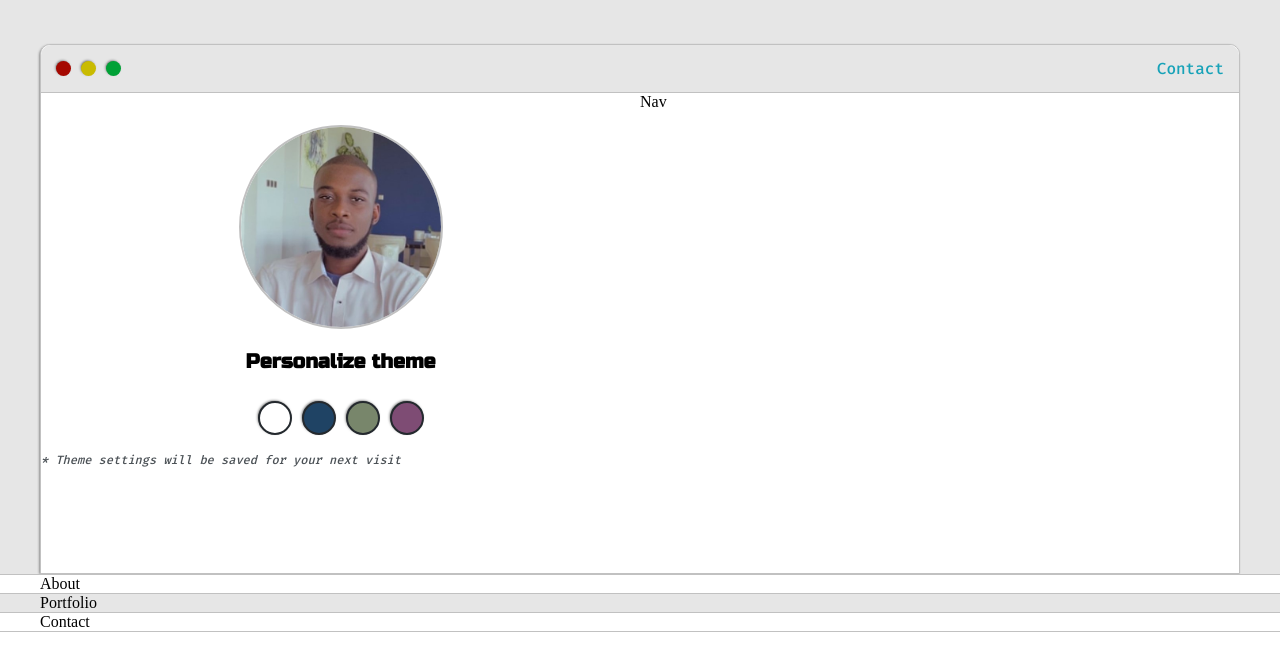
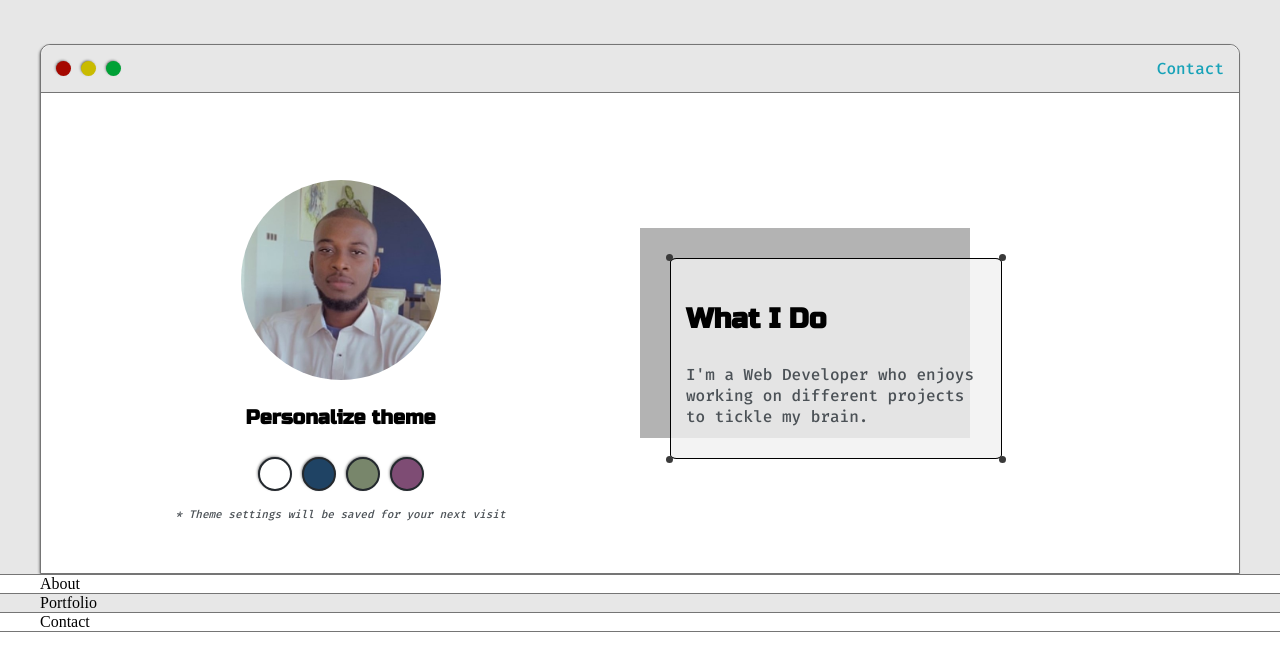
Before and after one commit to khalidadamu/aws-Portfolio, a plain HTML site: page index.html in a window 1280 px wide. Shown: the part 116-782 px from the top of the page. Drawn offline with Linux system fonts and the light colour scheme.

Commit message:
compelete about me section

```diff
--- a/default.css
+++ b/default.css
@@ -1,13 +1,16 @@
 :root{
-     --mainColor: #e6e6e6;
+     --mainColor: #e7e7e7;
      --secondaryColor: #fff;
 
-     --borderColor:#c1c1c1;
+     --borderColor:#757575;
 
      --mainText: black;
      --secondaryText: #4b5156;
 
      --themeDotBorder:#24292e;
+
+     --previewBg: rgba(241, 241, 241, 0.8);
+     --previewShadow: #b3b3b3;
 }
 
 html,body {
@@ -156,6 +159,8 @@ padding: 10px;
 
 .left-colum {
      grid-area: left-colum;
+     padding-top: 50px;
+     padding-bottom: 50px;
 
 
 }
@@ -165,7 +170,7 @@ padding: 10px;
      height: 200px;
      width: 200px;
      object-fit: cover;
-     border: 2px solid var(--borderColor);
+     border: 5px solid rgb(255, 255, 255);
      border-radius: 50%;
      margin-top: 2em;
 }
@@ -210,19 +215,87 @@ padding: 10px;
 }
 
 #settings-note{
-     font-size: 12px;
+     font-size: 11px;
      font-style: italic;
+     text-align: center;
 
 }
 
 .right-colum {
      grid-area: right-colum;
+     display: grid;
+     align-content: center;
 
+     padding-top: 50px;
+     padding-bottom: 50px;
 
 }
+
+#preview-shadow {
+background-color: var(--previewShadow);
+width: 300px;
+height: 180px;
+padding-left: 30px;
+padding-top: 30px;
+
+}
+.preview {
+     width: 300px;
+     border: 1.5px solid #000000 ;
+     background-color: var(--previewBg);
+     padding: 15px;
+     border-radius: 2%;
+     position: relative;
+}
+
+.corner {
+     width: 7px;
+     height: 7px;
+     border-radius: 50%;
+     background-color: rgb(58, 58, 58);
+     position: absolute;
+}
+
+#corner-tl {
+     top: -5px;
+     left: -5px;
+}
+
+#corner-tr {
+     top: -5px;
+     right: -5px;
+}
+
+#corner-br {
+     bottom: -5px;
+     right: -5px;
+}
+
+#corner-bl {
+     bottom: -5px;
+     left: -5px;
+}
+
 @media screen and (max-width: 1200px) {
      .main-container {
           width: 95%;
      }
 
 }
+
+@media screen and (max-width: 800px) {
+     .intro-wrapper {
+
+          grid-template-columns: 1fr ;
+          grid-template-areas:
+               "nav-wrapper "
+               "left-colum "
+               "right-colum"
+          ;
+     }
+
+     .right-colum {
+          justify-content: center;
+
+     }
+}
--- a/index.html
+++ b/index.html
@@ -62,7 +62,22 @@
               </p>
             </div>
 
-            <div class="right-colum">Nav</div>
+            <div class="right-colum">
+              <div id="preview-shadow">
+                <div class="preview">
+                  <div id="corner-tl" class="corner"></div>
+                  <div id="corner-tr" class="corner"></div>
+
+                  <h3>What I Do</h3>
+                  <p>
+                    I'm a Web Developer who enjoys working on different projects
+                    to tickle my brain.
+                  </p>
+                  <div id="corner-br" class="corner"></div>
+                  <div id="corner-bl" class="corner"></div>
+                </div>
+              </div>
+            </div>
           </div>
         </div>
       </div>
```
